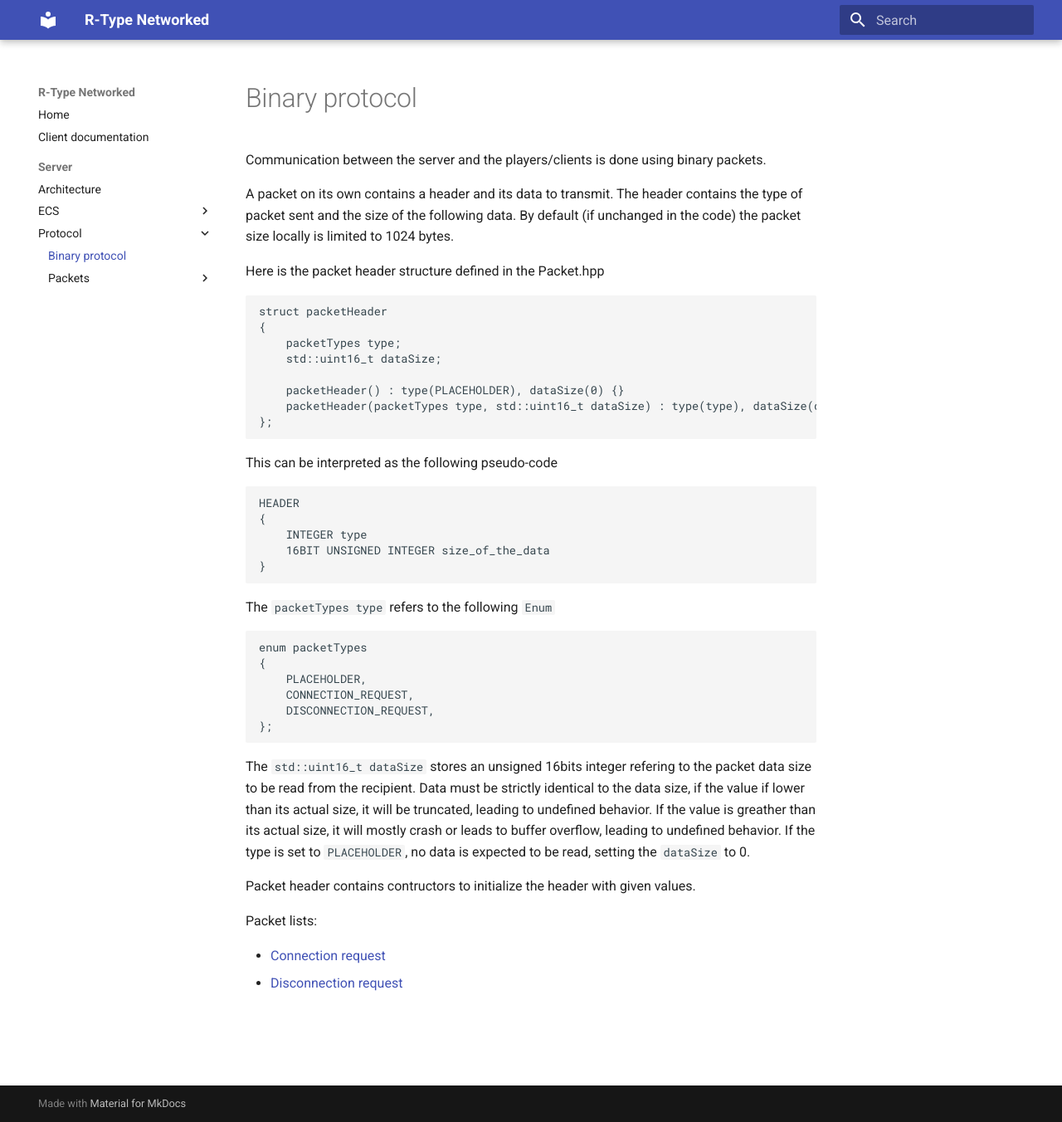
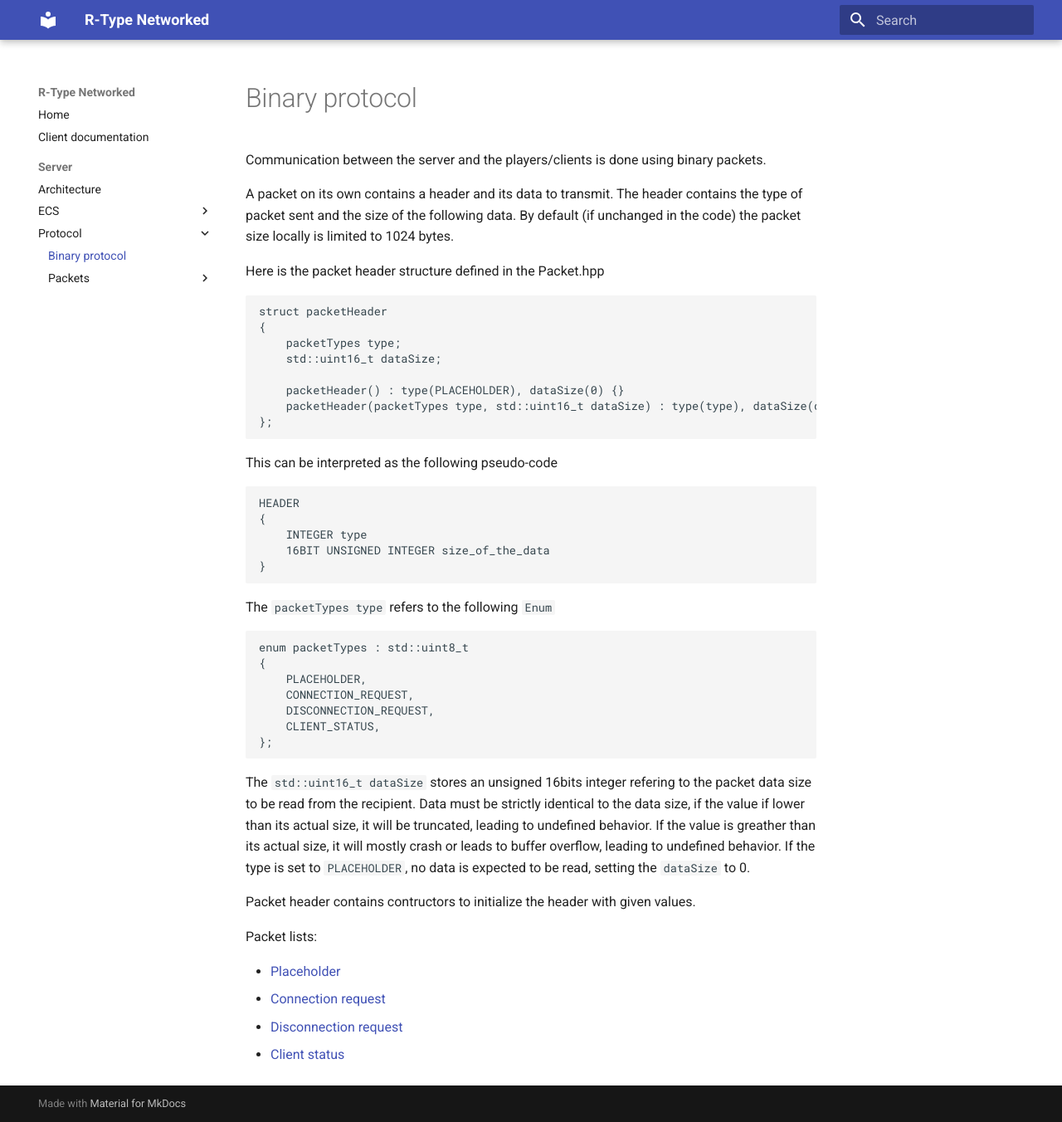
Before and after one commit to Divengerss/R-Type-documentations, an MkDocs documentation site: the page built from docs/Server/Protocol/binary_protocol.md, in a window 1280 px wide and 1352 px high. Shown: the whole window at 83% size. Built offline with MkDocs 1.6.1 and Material for MkDocs 9.7.7, drawn with Linux system fonts in a browser that asks for light colours.

Commit message:
[FIX] Documentation loop from index.md & updating to latest version
Changes to be committed:
	new file:   docs/Server/Protocol/Packets/client_status.md
	modified:   docs/Server/Protocol/Packets/connection_request.md
	modified:   docs/Server/Protocol/Packets/disconnection_request.md
	new file:   docs/Server/Protocol/Packets/placeholder.md
	modified:   docs/Server/Protocol/binary_protocol.md
	modified:   docs/Server/architecture.md
	modified:   docs/index.md

````diff
--- a/docs/Server/Protocol/binary_protocol.md
+++ b/docs/Server/Protocol/binary_protocol.md
@@ -27,11 +27,12 @@
 
 The `packetTypes type` refers to the following `Enum`
 ```cpp
-enum packetTypes
+enum packetTypes : std::uint8_t
 {
     PLACEHOLDER,
     CONNECTION_REQUEST,
     DISCONNECTION_REQUEST,
+    CLIENT_STATUS,
 };
 ```
 The `std::uint16_t dataSize` stores an unsigned 16bits integer refering to the packet data size to be read from the recipient. Data must be strictly identical to the data size, if the value if lower than its actual size, it will be truncated, leading to undefined behavior. If the value is greather than its actual size, it will mostly crash or leads to buffer overflow, leading to undefined behavior. If the type is set to `PLACEHOLDER`, no data is expected to be read, setting the `dataSize` to 0.
@@ -40,5 +41,7 @@
 
 Packet lists:
 
-- [Connection request]()
-- [Disconnection request]()
+- [Placeholder](Packets/placeholder.md)
+- [Connection request](Packets/connection_request.md)
+- [Disconnection request](Packets/disconnection_request.md)
+- [Client status](Packets/client_status.md)
````
Also changed, not shown: docs/Server/Protocol/Packets/client_status.md (added, +23 -0 lines), docs/Server/Protocol/Packets/connection_request.md (+1 -0 lines), docs/Server/Protocol/Packets/disconnection_request.md (+1 -0 lines), docs/Server/Protocol/Packets/placeholder.md (added, +5 -0 lines), docs/Server/architecture.md (+8 -3 lines), docs/index.md (+0 -4 lines).
